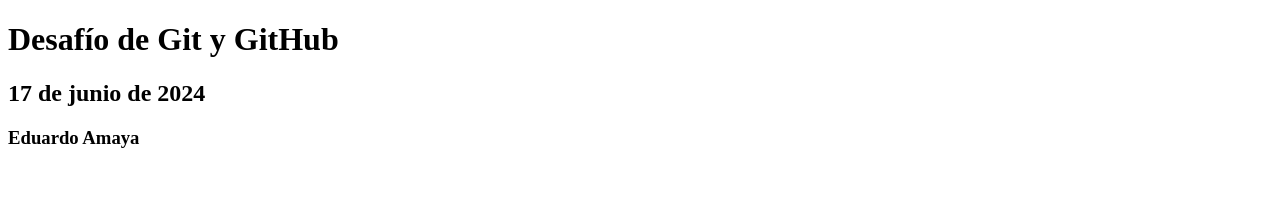
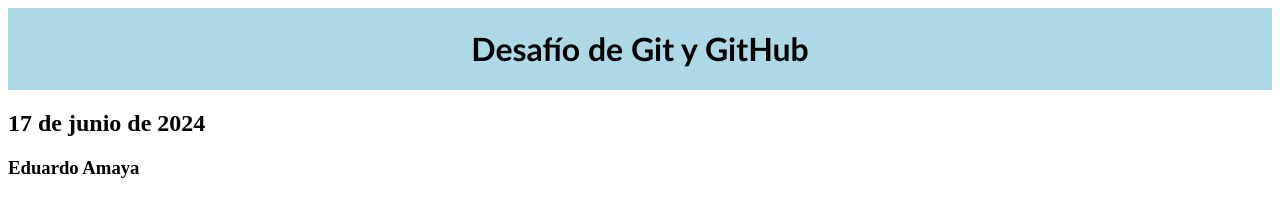
Before and after one commit to ea0627/clase-14, a plain HTML site: page index.html in a window 1280 px wide. Drawn offline with Linux system fonts and the light colour scheme.

Commit message:
Estilos de header

```diff
--- /dev/null
+++ b/estilos/header.css
@@ -0,0 +1,10 @@
+header{
+    display: flex;
+    justify-content: center;
+    align-items: center;
+    background-color: lightblue;
+}
+
+header h1{
+    font-family: 'Gill Sans', 'Gill Sans MT', Calibri, 'Trebuchet MS', sans-serif;
+}
--- a/index.html
+++ b/index.html
@@ -1,8 +1,9 @@
 <!DOCTYPE html>
-<html lang="en">
+<html lang="es">
 <head>
     <meta charset="UTF-8">
     <meta name="viewport" content="width=device-width, initial-scale=1.0">
+    <link rel="stylesheet" href="estilos/header.css">
     <title>Clase 14 - Desafío de Git y GitHub</title>
 </head>
 <body>
```
